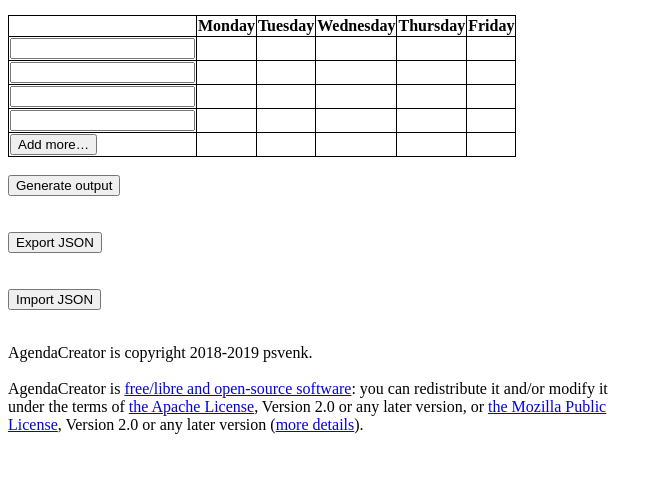
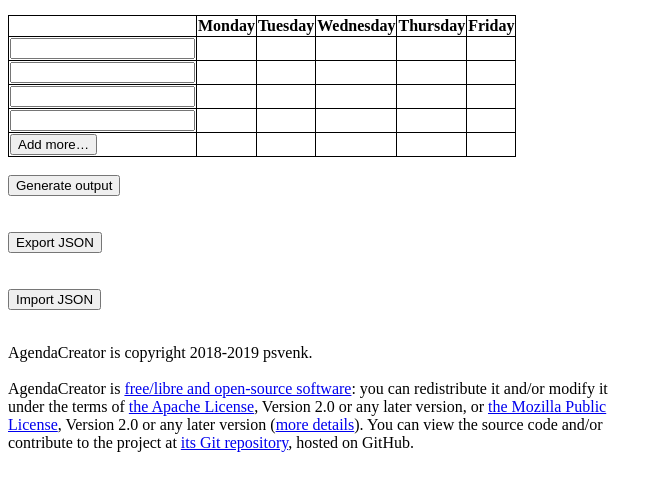
Before and after one commit to psvenk/AgendaCreator, a website with bundled scripts: page src/index.html in a window 1280 px wide. Shown: the part 108-598 px from the top of the page, without its empty margins (0-663 px from the left). Built offline with nearby package versions, Linux system fonts and the light colour scheme.

Commit message:
Add link to GitHub repository

```diff
--- a/package.json
+++ b/package.json
@@ -1,6 +1,6 @@
 {
 	"name": "agendacreator",
-	"version": "0.1.0",
+	"version": "0.1.1",
 	"description": "None yet",
 	"homepage": "https://github.com/psvenk/AgendaCreator",
 	"private": true,
--- a/src/index.html
+++ b/src/index.html
@@ -19,7 +19,6 @@ SPDX-License-Identifier: Apache-2.0+ OR MPL-2.0+ OR MIT
 		<title>AgendaCreator</title>
 		<link rel="stylesheet" type="text/css" href="style.css" />
 		<script type="text/javascript" src="lib/FileSaver.min.js"></script>
-		<!-- TODO: add package.json file with TypeScript and FileSaver as dependencies -->
 	</head>
 	<body>
 		<h1>AgendaCreator<sub id="betaText">beta</sub> <span class="build">(Version VERSION)</span></h1>
@@ -111,7 +110,7 @@ SPDX-License-Identifier: Apache-2.0+ OR MPL-2.0+ OR MIT
 
 		<p id="copyright">
 			AgendaCreator is copyright 2018-2019 psvenk.<br /><br />
-			AgendaCreator is <a href="https://www.gnu.org/philosophy/free-sw.html">free/libre and open-source software</a>: you can redistribute it and/or modify it under the terms of <a href="https://www.apache.org/licenses/LICENSE-2.0">the Apache License</a>, Version 2.0 or any later version, or <a href="https://www.mozilla.org/en-US/MPL/2.0/">the Mozilla Public License</a>, Version 2.0 or any later version (<a href="licenses/COPYING.html">more details</a>).
+			AgendaCreator is <a href="https://www.gnu.org/philosophy/free-sw.html">free/libre and open-source software</a>: you can redistribute it and/or modify it under the terms of <a href="https://www.apache.org/licenses/LICENSE-2.0">the Apache License</a>, Version 2.0 or any later version, or <a href="https://www.mozilla.org/en-US/MPL/2.0/">the Mozilla Public License</a>, Version 2.0 or any later version (<a href="licenses/COPYING.html">more details</a>). You can view the source code and/or contribute to the project at <a href="https://github.com/psvenk/AgendaCreator">its Git repository</a>, hosted on GitHub.
 		</p>
 
 		<!-- TODO: move this to head and call onload functions on load -->
```
